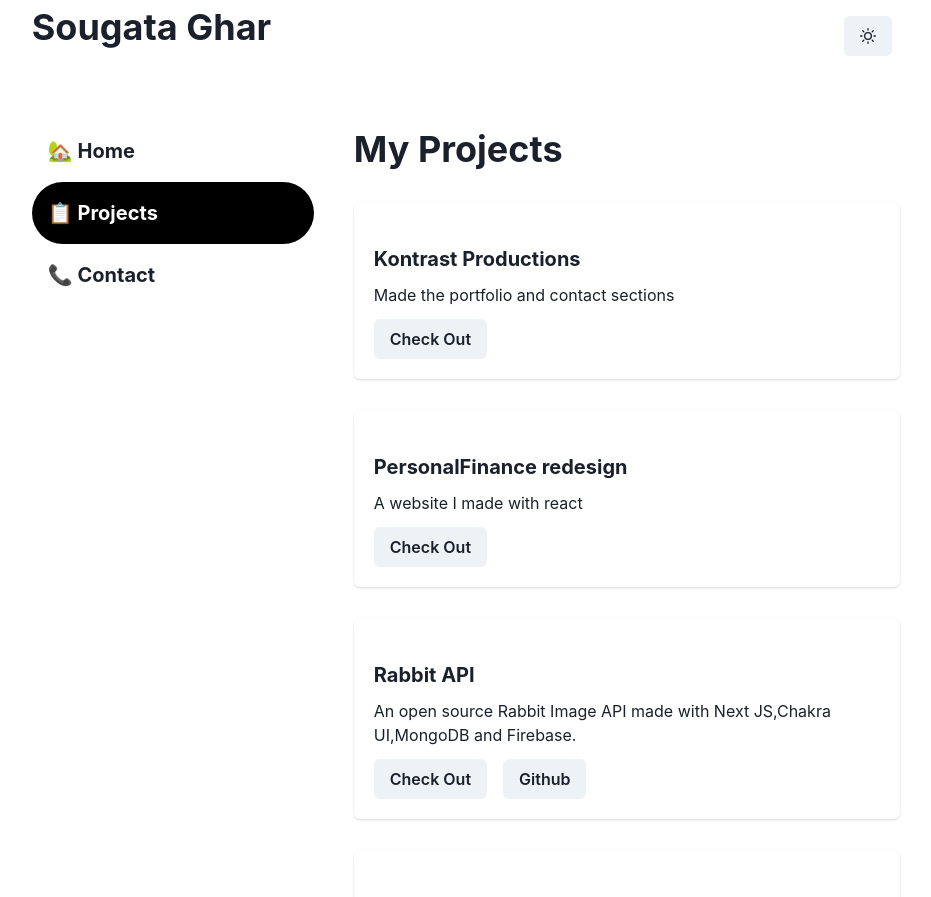
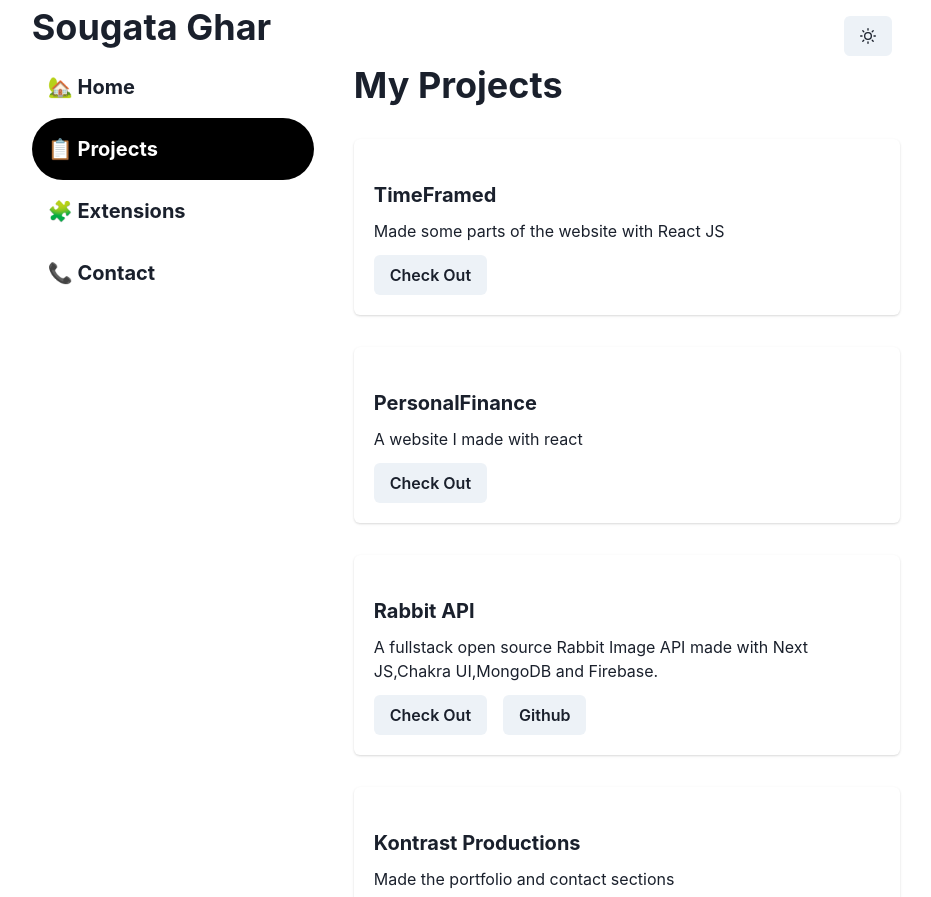
Before and after one commit to sougataghar477/Portfolio, a React (Create React App) app: page /projects in a window 1280 px wide. Shown: the top 897 px of the page, without its empty margins (170-1101 px from the left). Built offline with nearby package versions, Linux system fonts and the light colour scheme.

Commit message:
added new extension page and added alveus to projects

```diff
--- a/src/App.js
+++ b/src/App.js
@@ -8,6 +8,7 @@ import Sidebar from './components/Sidebar';
 import {BrowserRouter as Router, Routes, Route} from 'react-router-dom';
 import Home from './components/Home';
 import Projects from './components/Projects';
+import Extensions from './components/Extensions';
 import Contact from './components/Contact';
 import Header from './components/Header';
 function App() {
@@ -17,10 +18,11 @@ function App() {
       <Header/>
       <Flex gap={16}>
         <Sidebar/>
-        <Box flex='1' mt={'64px'}>
+        <Box flex='1'>
         <Routes>
           <Route path="/" element={<Home />} />
           <Route path="/projects" element={<Projects />} />
+          <Route path="/extensions" element={<Extensions />} />
           <Route path="/contact" element={<Contact />} />
 
         </Routes>
--- a/src/components/About.js
+++ /dev/null
@@ -1,6 +0,0 @@
-function About(){
-    return <>
-    <h1>About</h1>
-    </>
-}
-export default About;
--- /dev/null
+++ b/src/components/Extensions.js
@@ -0,0 +1,33 @@
+import { Flex, Card, Button, CardBody, Link, Stack, Heading, Text } from "@chakra-ui/react";
+function Extensions(){
+const extensions=[
+    { heading: 'Instagram image copier', text: 'An addon for Firefox that copies image or its url on click.', link: 'https://image-copier-website.vercel.app', github: 'https://github.com/sougataghar477/instagram-image-url-copier' },
+    { heading: 'Twitch brightness controller', text: 'Controls brightness of the video player of a twitch stream', link: 'https://addons.mozilla.org/en-US/firefox/addon/twitch-brightness-reducer/', github: 'https://github.com/sougataghar477/twitch-brightness-reducer' },
+    { heading: 'Copy Message extension for 7TV', text: 'Copies message in twitch chat if you have 7TV extension', link: 'https://addons.mozilla.org/en-US/firefox/addon/message-copier-for-7tv/', github: 'https://github.com/sougataghar477/7TV-message-copier-for-twitch' },
+]
+return <Flex wrap={'wrap'} gap={8} p={2}>
+        <Heading>My Extensions</Heading>
+        {extensions.map((extension, index) => (
+            <Card key={index} flexGrow={1} >
+                <CardBody>
+                    <Stack mt='6' spacing='3'>
+                        <Heading size='md'>{extension.heading}</Heading>
+                        <Text>{extension.text}</Text>
+                        <Flex gap={4}>
+                            <Link href={extension.link} isExternal>
+                                <Button>Check Out</Button>
+                            </Link>
+                            {extension?.github && <Link href={extension.github}>
+                                <Button>Github</Button>
+                            </Link>}
+
+
+                        </Flex>
+                    </Stack>
+                </CardBody>
+            </Card>
+        ))}
+
+    </Flex>
+}
+export default Extensions;
--- a/src/components/Projects.js
+++ b/src/components/Projects.js
@@ -1,31 +1,29 @@
 import { Flex, Card, Button, CardBody, Link, Stack, Heading, Text } from "@chakra-ui/react";
 function Projects() {
-    let cards = [
+    let projects = [
+        { heading:'TimeFramed',text:'Made some parts of the website with React JS',link:'https://timeframed.art'},
+        { heading: 'PersonalFinance', text: 'A website I made with react', link: 'https://www.personalfinances.stage.iamthedev.eu/' },
+        { heading: 'Rabbit API', text: 'A fullstack open source Rabbit Image API made with Next JS,Chakra UI,MongoDB and Firebase.', link: 'https://rabbit-api-two.vercel.app/', github: 'https://github.com/sougataghar477/rabbit-api' },
         { heading: 'Kontrast Productions', text: 'Made the portfolio and contact sections', link: 'https://www.kontrastproduction.sk/#testimonials' },
-        { heading: 'PersonalFinance redesign', text: 'A website I made with react', link: 'https://www.personalfinances.stage.iamthedev.eu/' },
-        { heading: 'Rabbit API', text: 'An open source Rabbit Image API made with Next JS,Chakra UI,MongoDB and Firebase.', link: 'https://rabbit-api-two.vercel.app/', github: 'https://github.com/sougataghar477/rabbit-api' },
-        {heading:'TimeFramed',text:'Made some parts of the website with React JS',link:'https://timeframed.art'},
-        {heading:'Todos App',text:'A full stack todos app made with Next JS,Mantine',link:'https://test-todos-next.vercel.app/',github:'https://github.com/sougataghar477/test-todos-next'},
+        { heading:'Todos App',text:'A full stack todos app made with Next JS,Mantine',link:'https://test-todos-next.vercel.app/',github:'https://github.com/sougataghar477/test-todos-next'},
+        {heading:'Alveus Sanctuary',text:'Contributed to website of Alveus Sanctuary',link:'https://www.alveussanctuary.org/',github:'https://github.com/alveusgg/alveusgg/tree/main/apps/website'},
         { heading: 'Help Ukraine', text: 'A website containing useful links for helping Ukraine.', link: 'https://help-ukraine.netlify.app/', github: 'https://github.com/sougataghar477/helpUkraine' },
         { heading: 'CSS Units Converter', text: 'Converts lots of units into another units.', link: 'https://css-unitsconverter.netlify.app/', github: 'https://github.com/sougataghar477/css-units-converter' },
-        { heading: 'Instagram image copier', text: 'An addon for Firefox that copies image or its url on click.', link: 'https://chromewebstore.google.com/detail/image-copier-for-instsgra/lejedjokmndehmcbfmpjbmimihobnfpo', github: 'https://github.com/sougataghar477/instagram-image-url-copier' },
         { heading: 'Random Color Generator', text: 'Generates random color on click and you can copy it', link: 'https://sougataghar477.github.io/colors/index.html', github: 'https://github.com/sougataghar477/7TV-message-copier-for-twitch' },
-        { heading: 'Copy Message extension for 7TV', text: 'Copies message in twitch chat if you have 7TV extension', link: 'https://addons.mozilla.org/en-US/firefox/addon/message-copier-for-7tv/', github: 'https://github.com/sougataghar477/7TV-message-copier-for-twitch' },
-        { heading: 'Twitch brightness controller', text: 'Controls brightness of the video player of a twitch stream', link: 'https://addons.mozilla.org/en-US/firefox/addon/twitch-brightness-reducer/', github: 'https://github.com/sougataghar477/twitch-brightness-reducer' }
-    ]
+  ]
     return <Flex wrap={'wrap'} gap={8} p={2}>
         <Heading>My Projects</Heading>
-        {cards.map((card, index) => (
+        {projects.map((project, index) => (
             <Card key={index} flexGrow={1} >
                 <CardBody>
                     <Stack mt='6' spacing='3'>
-                        <Heading size='md'>{card.heading}</Heading>
-                        <Text>{card.text}</Text>
+                        <Heading size='md'>{project.heading}</Heading>
+                        <Text>{project.text}</Text>
                         <Flex gap={4}>
-                            <Link href={card.link} isExternal>
+                            <Link href={project.link} isExternal>
                                 <Button>Check Out</Button>
                             </Link>
-                            {card?.github && <Link href={card.github}>
+                            {project?.github && <Link href={project.github}>
                                 <Button>Github</Button>
                             </Link>}
 
--- a/src/components/Sidebar.js
+++ b/src/components/Sidebar.js
@@ -1,9 +1,11 @@
 import { Box } from "@chakra-ui/react";
 import { NavLink } from "react-router-dom";
 function Sidebar(){
-    const links=[{name:'🏡  Home',to:'/'},{name:'📋  Projects',to:'/projects'},{name:'📞  Contact',to:'/contact'}]
+    const links=[{name:'🏡  Home',to:'/'},{name:'📋  Projects',to:'/projects'},{name:'🧩 Extensions',to:'/extensions'},{name:'📞  Contact',to:'/contact'}]
     return <Box display={['none','none','block']} w={'250px'}>
-    <ul style={{position:'fixed',fontSize:'20px',marginTop:'64px'}}>
+    <ul style={{position:'fixed',fontSize:'20px',
+
+    }}>
       {links.map(link=>
       <NavLink
         className={`link ${(isActive)=>isActive ? "active" : null}`}
```
Also changed, not shown: src/components/Content.js (deleted, +0 -15 lines).
